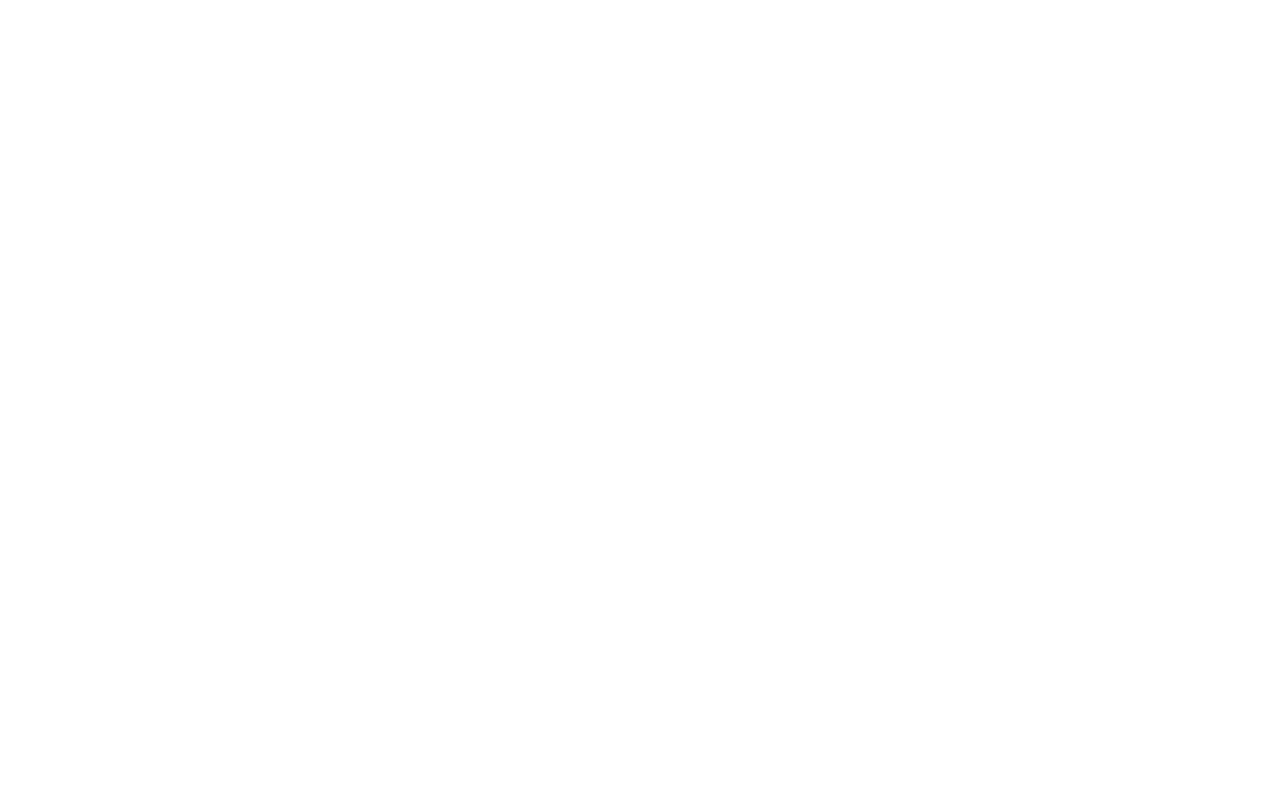
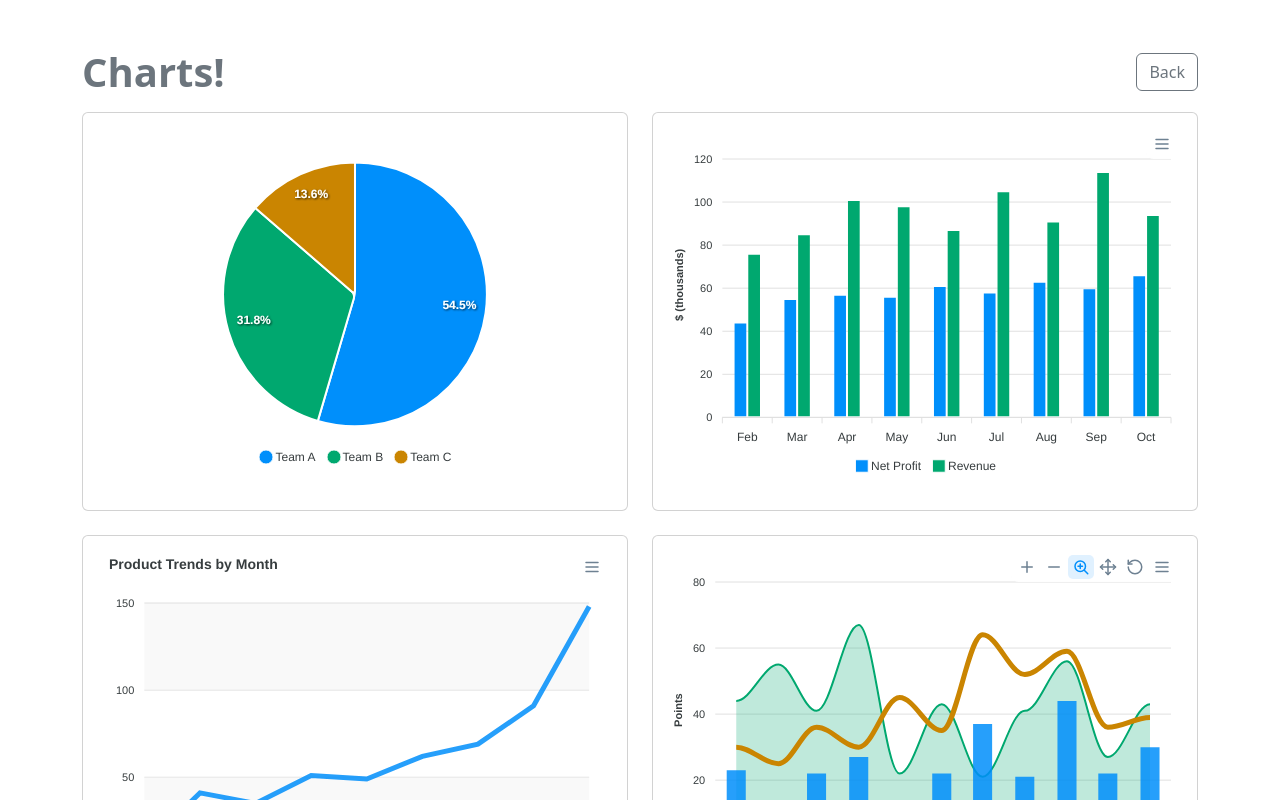
Before and after one commit to hunainchhipa/Components, a React (Vite) app: page /charts in a window 1280 px wide. Before the commit this address had no page. Shown: the top 800 px of the page. Built offline with nearby package versions, Linux system fonts and the light colour scheme.

Commit message:
Adding Chart Components
Adding Charts from apex-charts

```diff
--- a/package.json
+++ b/package.json
@@ -12,6 +12,7 @@
   "dependencies": {
     "bootstrap": "^5.3.3",
     "react": "^18.2.0",
+    "react-apexcharts": "^1.4.1",
     "react-bootstrap": "^2.10.2",
     "react-data-table-component": "^7.6.2",
     "react-dom": "^18.2.0",
--- a/src/App.jsx
+++ b/src/App.jsx
@@ -3,6 +3,7 @@
 import { BrowserRouter as Router, Routes, Route } from "react-router-dom";
 import TableDemo from "./Components/TableDemo";
 import Home from "./Components/Home";
+import Charts from "./Components/Charts";
 
 function App() {
   return (
@@ -11,6 +12,7 @@
         <Routes>
           <Route path="/" element={<Home />} />
           <Route path="/data-table" element={<TableDemo />} />
+          <Route path="/charts" element={<Charts />} />
         </Routes>
       </Router>
     </>
--- /dev/null
+++ b/src/Components/Charts.jsx
@@ -0,0 +1,58 @@
+import React from "react";
+import { useNavigate } from "react-router-dom";
+import PieChart from "./Charts/PieChart";
+import ColumnChart from "./Charts/ColumnChart";
+import LineChart from "./Charts/LineChart";
+import Line_Column_AreaChart from "./Charts/Line_Column_AreaChart";
+
+const Charts = () => {
+  const navigate = useNavigate();
+  return (
+    <>
+      <div className="container my-5">
+        <div className="d-flex justify-content-between align-items-center mb-3">
+          <h1 className="text-secondary fw-bold mb-0">Charts!</h1>
+          <button
+            className="btn btn-outline-secondary"
+            onClick={() => navigate("/")}
+          >
+            Back
+          </button>
+        </div>
+        <div className="row">
+          <div className="col-md-6">
+            <div className="card h-100">
+              <div className="card-body d-flex justify-content-center align-items-center">
+                <PieChart />
+              </div>
+            </div>
+          </div>
+          <div className="col-md-6 mt-4 mt-md-0">
+            <div className="card h-100">
+              <div className="card-body">
+                <ColumnChart />
+              </div>
+            </div>
+          </div>
+
+          <div className="col-md-6 mt-4">
+            <div className="card h-100">
+              <div className="card-body">
+                <LineChart />
+              </div>
+            </div>
+          </div>
+          <div className="col-md-6 mt-4">
+            <div className="card h-100">
+              <div className="card-body">
+                <Line_Column_AreaChart />
+              </div>
+            </div>
+          </div>
+        </div>
+      </div>
+    </>
+  );
+};
+
+export default Charts;
--- /dev/null
+++ b/src/Components/Charts/ColumnChart.jsx
@@ -0,0 +1,82 @@
+import React, { useState } from "react";
+import ReactApexChart from "react-apexcharts";
+
+const ColumnChart = (props) => {
+  const [chartData, setChartData] = useState({
+    series: [
+      {
+        name: "Net Profit",
+        data: [44, 55, 57, 56, 61, 58, 63, 60, 66],
+      },
+      {
+        name: "Revenue",
+        data: [76, 85, 101, 98, 87, 105, 91, 114, 94],
+      },
+    ],
+    options: {
+      chart: {
+        type: "bar",
+        height: 350,
+      },
+      plotOptions: {
+        bar: {
+          horizontal: false,
+          columnWidth: "55%",
+          endingShape: "rounded",
+        },
+      },
+      dataLabels: {
+        enabled: false,
+      },
+      stroke: {
+        show: true,
+        width: 2,
+        colors: ["transparent"],
+      },
+      xaxis: {
+        categories: [
+          "Feb",
+          "Mar",
+          "Apr",
+          "May",
+          "Jun",
+          "Jul",
+          "Aug",
+          "Sep",
+          "Oct",
+        ],
+      },
+      yaxis: {
+        title: {
+          text: "$ (thousands)",
+        },
+      },
+      fill: {
+        opacity: 1,
+      },
+      tooltip: {
+        y: {
+          formatter: function (val) {
+            return "$ " + val + " thousands";
+          },
+        },
+      },
+    },
+  });
+
+  return (
+    <div>
+      <div id="chart">
+        <ReactApexChart
+          options={chartData.options}
+          series={chartData.series}
+          type="bar"
+          height={350}
+        />
+      </div>
+      <div id="html-dist"></div>
+    </div>
+  );
+};
+
+export default ColumnChart;
--- /dev/null
+++ b/src/Components/Charts/LineChart.jsx
@@ -0,0 +1,67 @@
+import React, { useState } from "react";
+import ReactApexChart from "react-apexcharts";
+
+const LineChart = (props) => {
+  const [chartData, setChartData] = useState({
+    series: [
+      {
+        name: "Desktops",
+        data: [10, 41, 35, 51, 49, 62, 69, 91, 148],
+      },
+    ],
+    options: {
+      chart: {
+        height: 350,
+        type: "line",
+        zoom: {
+          enabled: false,
+        },
+      },
+      dataLabels: {
+        enabled: false,
+      },
+      stroke: {
+        curve: "straight",
+      },
+      title: {
+        text: "Product Trends by Month",
+        align: "left",
+      },
+      grid: {
+        row: {
+          colors: ["#f3f3f3", "transparent"], // takes an array which will be repeated on columns
+          opacity: 0.5,
+        },
+      },
+      xaxis: {
+        categories: [
+          "Jan",
+          "Feb",
+          "Mar",
+          "Apr",
+          "May",
+          "Jun",
+          "Jul",
+          "Aug",
+          "Sep",
+        ],
+      },
+    },
+  });
+
+  return (
+    <div>
+      <div id="chart">
+        <ReactApexChart
+          options={chartData.options}
+          series={chartData.series}
+          type="line"
+          height={350}
+        />
+      </div>
+      <div id="html-dist"></div>
+    </div>
+  );
+};
+
+export default LineChart;
--- /dev/null
+++ b/src/Components/Charts/Line_Column_AreaChart.jsx
@@ -0,0 +1,105 @@
+import React, { useState } from "react";
+import ReactApexChart from "react-apexcharts";
+
+const Line_Column_AreaChart = (props) => {
+  const [chartData, setChartData] = useState({
+    series: [
+      {
+        name: "TEAM A",
+        type: "column",
+        data: [23, 11, 22, 27, 13, 22, 37, 21, 44, 22, 30],
+      },
+      {
+        name: "TEAM B",
+        type: "area",
+        data: [44, 55, 41, 67, 22, 43, 21, 41, 56, 27, 43],
+      },
+      {
+        name: "TEAM C",
+        type: "line",
+        data: [30, 25, 36, 30, 45, 35, 64, 52, 59, 36, 39],
+      },
+    ],
+    options: {
+      chart: {
+        height: 350,
+        type: "line",
+        stacked: false,
+      },
+      stroke: {
+        width: [0, 2, 5],
+        curve: "smooth",
+      },
+      plotOptions: {
+        bar: {
+          columnWidth: "50%",
+        },
+      },
+
+      fill: {
+        opacity: [0.85, 0.25, 1],
+        gradient: {
+          inverseColors: false,
+          shade: "light",
+          type: "vertical",
+          opacityFrom: 0.85,
+          opacityTo: 0.55,
+          stops: [0, 100, 100, 100],
+        },
+      },
+      labels: [
+        "01/01/2003",
+        "02/01/2003",
+        "03/01/2003",
+        "04/01/2003",
+        "05/01/2003",
+        "06/01/2003",
+        "07/01/2003",
+        "08/01/2003",
+        "09/01/2003",
+        "10/01/2003",
+        "11/01/2003",
+      ],
+      markers: {
+        size: 0,
+      },
+      xaxis: {
+        type: "datetime",
+      },
+      yaxis: {
+        title: {
+          text: "Points",
+        },
+        min: 0,
+      },
+      tooltip: {
+        shared: true,
+        intersect: false,
+        y: {
+          formatter: function (y) {
+            if (typeof y !== "undefined") {
+              return y.toFixed(0) + " points";
+            }
+            return y;
+          },
+        },
+      },
+    },
+  });
+
+  return (
+    <div>
+      <div id="chart">
+        <ReactApexChart
+          options={chartData.options}
+          series={chartData.series}
+          type="line"
+          height={350}
+        />
+      </div>
+      <div id="html-dist"></div>
+    </div>
+  );
+};
+
+export default Line_Column_AreaChart;
--- /dev/null
+++ b/src/Components/Charts/PieChart.jsx
@@ -0,0 +1,44 @@
+import React, { useState } from "react";
+import ReactApexChart from "react-apexcharts";
+
+const ApexChart = (props) => {
+  const [chartData, setChartData] = useState({
+    series: [60, 35, 15],
+    options: {
+      chart: {
+        width: 380,
+        type: "pie",
+      },
+      legend: {
+        position: "bottom",
+      },
+      labels: ["Team A", "Team B", "Team C"],
+      responsive: [
+        {
+          breakpoint: 480,
+          options: {
+            chart: {
+              width: 200,
+            },
+          },
+        },
+      ],
+    },
+  });
+
+  return (
+    <div>
+      <div id="chart">
+        <ReactApexChart
+          options={chartData.options}
+          series={chartData.series}
+          type="pie"
+          width={380}
+        />
+      </div>
+      <div id="html-dist"></div>
+    </div>
+  );
+};
+
+export default ApexChart;
--- a/src/Components/GlobalComponents/DataTableComponent.jsx
+++ b/src/Components/GlobalComponents/DataTableComponent.jsx
@@ -1,12 +1,30 @@
-import React from "react";
+import React, { useState } from "react";
 import DataTable from "react-data-table-component";
 
 const DataTableComponent = (props) => {
+  const [filteredData, setFilteredData] = useState(props?.data);
+
+  const onSearch = (e) => {
+    const filtered = props.data.filter(
+      (item) =>
+        item.first_name.toLowerCase().includes(e.target.value.toLowerCase()) ||
+        item.last_name.toLowerCase().includes(e.target.value.toLowerCase())
+    );
+    setFilteredData(filtered);
+  };
   return (
     <>
+      <div className="text-end mb-2">
+        <input
+          type="search"
+          className="form-control"
+          placeholder="Search here..."
+          onChange={onSearch}
+        />
+      </div>
       <DataTable
         columns={props.columns}
-        data={props.data}
+        data={filteredData}
         pagination
         paginationPerPage={5}
         paginationRowsPerPageOptions={[5, 10, 25, 50, 75, 100]}
--- a/src/Components/Home.jsx
+++ b/src/Components/Home.jsx
@@ -12,6 +12,12 @@
         >
           Data Table
         </button>
+        <button
+          className="btn btn-outline-secondary"
+          onClick={() => navigate("/charts")}
+        >
+          Charts
+        </button>
       </div>
     </>
   );
--- a/src/Components/TableDemo.jsx
+++ b/src/Components/TableDemo.jsx
@@ -1,8 +1,11 @@
 import React from "react";
 import DataTableComponent from "./GlobalComponents/DataTableComponent";
 import dummyData from "./DB";
+import { useNavigate } from "react-router-dom";
 
 const TableDemo = () => {
+  const navigate = useNavigate();
+
   const columns = [
     {
       name: "Sr. No",
@@ -34,8 +37,14 @@
   return (
     <>
       <div className="container my-5">
-        <div className="text-center mb-3">
-          <h1 className="text-secondary fw-bold">Data Table!</h1>
+        <div className="d-flex justify-content-between align-items-center mb-3">
+          <h1 className="text-secondary fw-bold mb-0">Data Table!</h1>
+          <button
+            className="btn btn-outline-secondary"
+            onClick={() => navigate("/")}
+          >
+            Back
+          </button>
         </div>
         <DataTableComponent columns={columns} data={dummyData} />
       </div>
```
Also changed, not shown: 1 other file (tests, documents, lock files or other folders).
